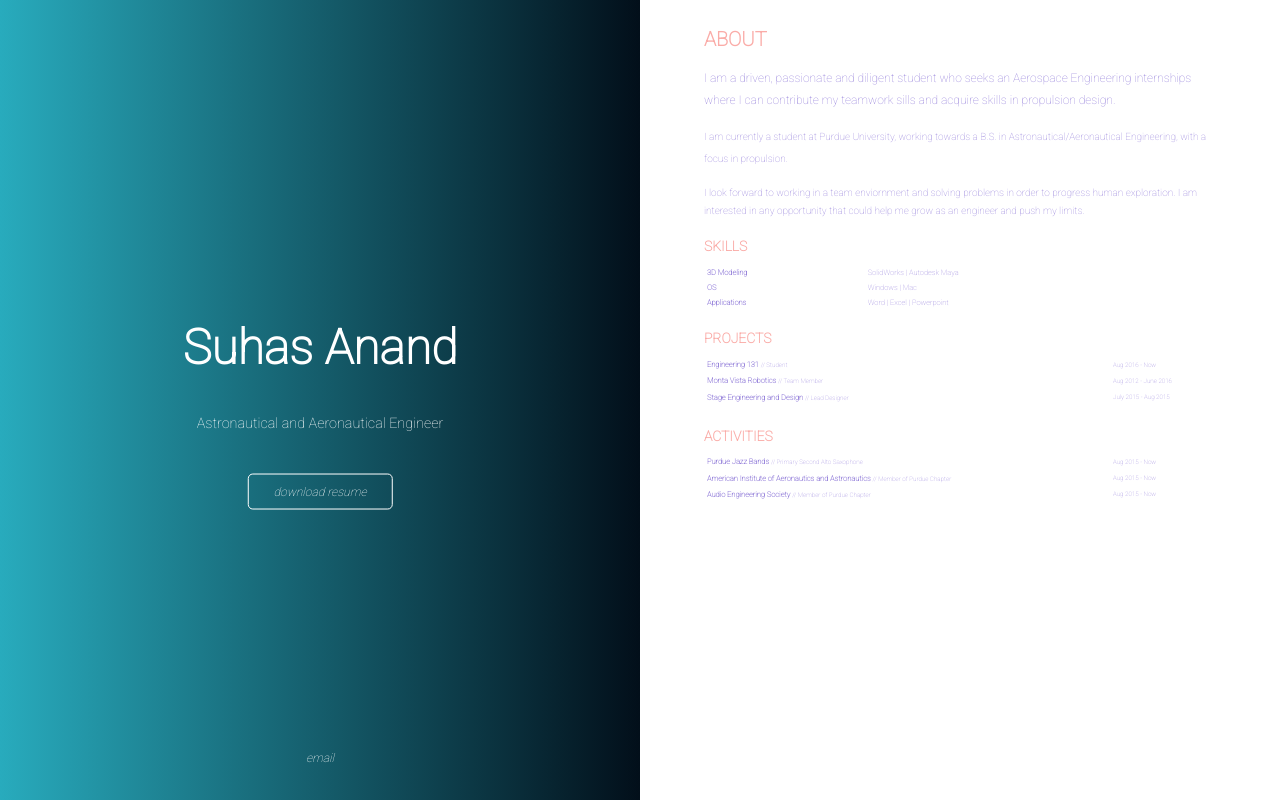
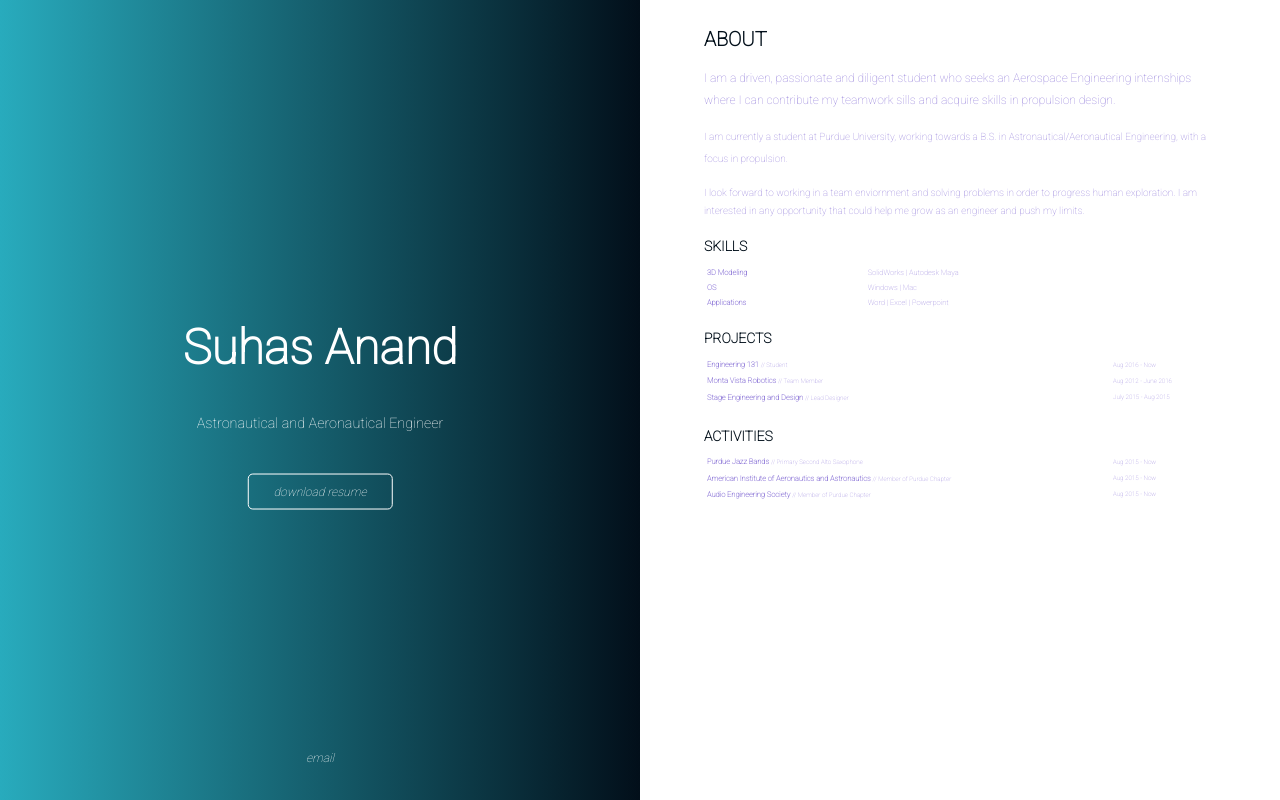
Before and after one commit to suhas-anand/suhas-anand.github.io, a plain HTML site: page index.html in a window 1280 px wide. Drawn offline with Linux system fonts and the light colour scheme.

```diff
--- a/css/style.css
+++ b/css/style.css
@@ -58,7 +58,7 @@ a:hover {
 .h2 {
   margin: 0.5em 0;
   font-size: 1.25em;
-  color: #faaca8;
+  color: #020f1a;
 }
 .fake-button {
   background: transparent;
```
